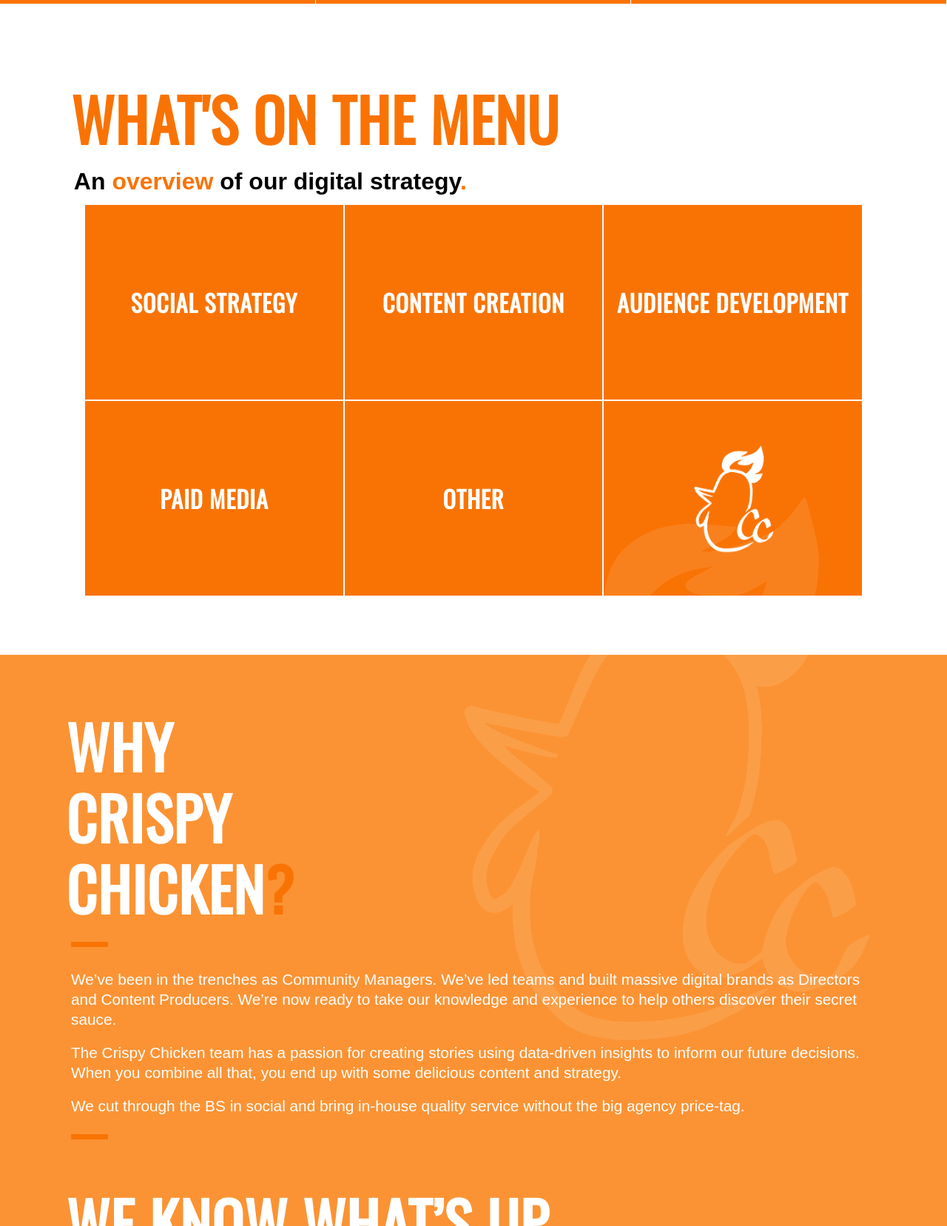
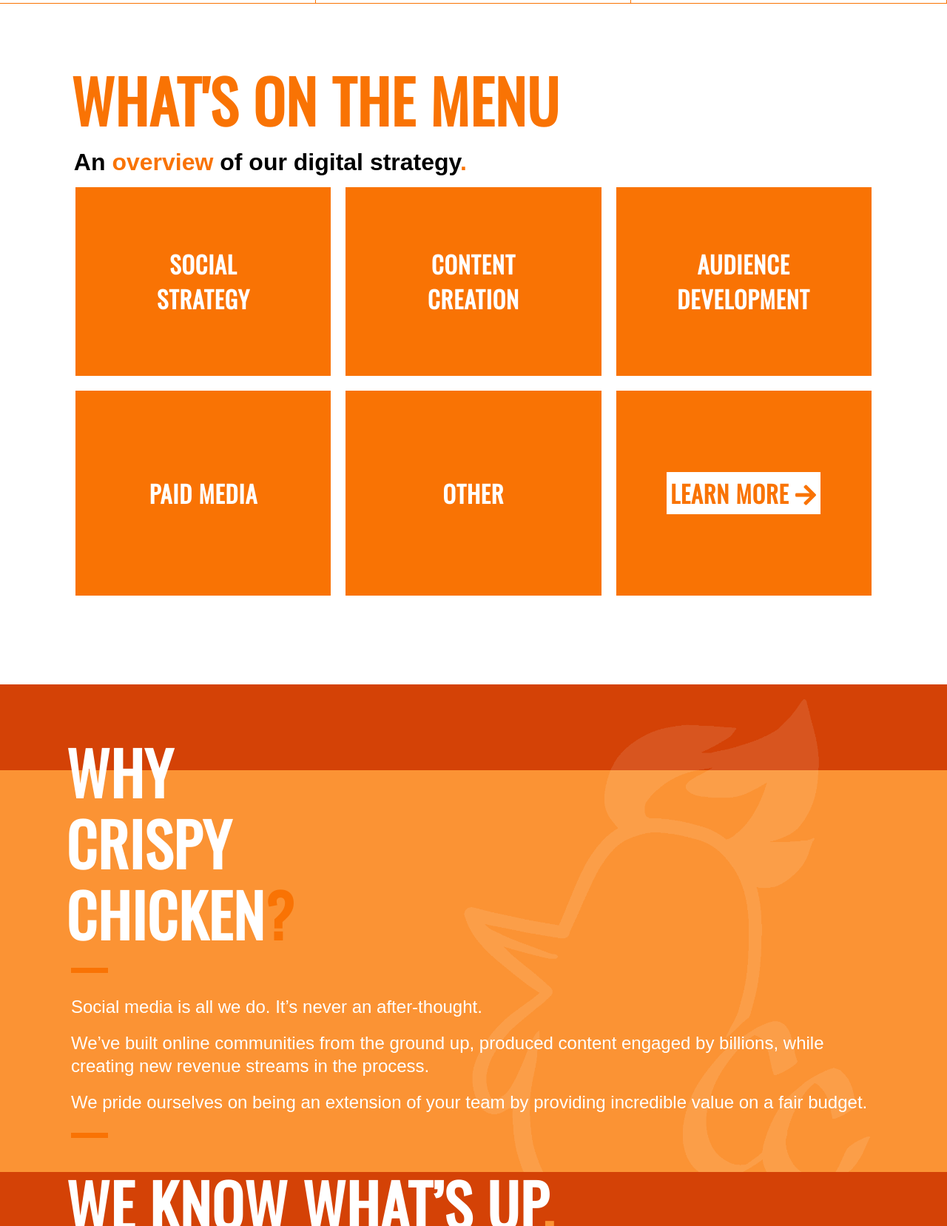
Before and after one commit to jspark721/cc-website2, a PHP site: page / in a window 1280 px wide. Shown: the part 1355-3012 px from the top of the page at 74% size. Run offline with PHP 8.4, Linux system fonts and the light colour scheme; some libraries are stand-ins or nearby versions; some web fonts are replaced.

Commit message:
updated design

```diff
--- a/css/main.css
+++ b/css/main.css
@@ -328,15 +328,17 @@
 .work-video--item {
   position: relative;
   transition: all 0.3s ease;
-  border-right: 1px solid #ffffff;
+  border-right: 1px solid #f97304;
+  border-bottom: 1px solid #f97304;
   z-index: 0; }
   .work-video--item:hover {
     transform: scale(1.05);
     z-index: 3;
     background: #ffffff;
-    box-shadow: 2px 2px 15px rgba(0, 0, 0, 0.4);
+    box-shadow: 2px 3px 20px rgba(0, 0, 0, 0.4);
     cursor: pointer;
-    border: none; }
+    border: none;
+    border: 4px solid #f97304; }
 
 .work-video--thumbnail {
   position: absolute;
@@ -357,7 +359,7 @@
   bottom: 0;
   width: 100%;
   height: 45%;
-  background: #f97304;
+  background: #ffffff;
   display: flex;
   justify-content: center;
   flex-direction: column; }
@@ -367,7 +369,7 @@
   .work-video--textarea p {
     margin-bottom: 5px; }
   .work-video--textarea .sm-cap span {
-    background: rgba(251, 147, 52, 0.6);
+    background: #fb9334;
     padding: 5px; }
 
 .work-video--btn {
@@ -378,7 +380,7 @@
 
 .services-container {
   width: 100%;
-  height: 110vh;
+  height: 115vh;
   background: #ffffff;
   position: relative;
   display: flex;
@@ -394,7 +396,7 @@
   background: #ffffff; }
   .services--header h1 {
     margin-left: 7.5%;
-    margin-top: 9%;
+    margin-top: 7%;
     color: #f97304;
     font-size: 5em;
     line-height: 1em; }
@@ -405,23 +407,60 @@
       color: #f97304; }
 
 .services--grid {
-  margin-top: 15%;
+  margin-top: 10%;
   display: grid;
   grid-template-columns: repeat(3, 1fr);
   grid-auto-rows: minmax(200px, auto);
-  width: 82%;
+  width: 84%;
   height: 60%;
-  grid-gap: 2px; }
+  grid-gap: 20px; }
 
 .services--item {
   background: #f97304;
+  overflow: hidden;
+  cursor: pointer; }
+
+.item-text {
   display: flex;
   align-items: center;
-  justify-content: center; }
-  .services--item h3 {
-    color: #ffffff; }
-  .services--item img {
-    width: 150px; }
+  justify-content: center;
+  width: 100%;
+  height: 100%;
+  min-height: 100%; }
+  .item-text h3 {
+    color: #ffffff;
+    text-align: center; }
+  .item-text a {
+    background: #ffffff;
+    padding: 5px;
+    transition: all 0.3s ease; }
+    .item-text a h3 {
+      color: #f97304; }
+    .item-text a:hover {
+      text-decoration: none;
+      font-size: 1.1em; }
+
+.services--item:hover .services--item-overlay {
+  transform: translateY(-100%); }
+
+.services--item-overlay {
+  background: #fb9334;
+  height: 100%;
+  grid-column: 1 / -1;
+  grid-row: 1 / -1;
+  position: relative;
+  display: grid;
+  justify-items: center;
+  align-items: center;
+  transform: translateY(0);
+  transition: all 0.3s ease-out; }
+  .services--item-overlay p {
+    padding: 25px;
+    text-align: center;
+    color: #ffffff;
+    text-transform: uppercase;
+    font-size: 1.4em;
+    font-family: "Oswald", sans-serif; }
 
 .arrow-lg {
   display: flex;
@@ -446,44 +485,59 @@
 .about-container {
   position: relative;
   width: 100%;
-  height: 85vh;
+  height: 95vh;
   min-height: 775px;
   background: #fb9334; }
-  .about-container .hero-title-line {
+
+.about--redbg {
+  position: absolute;
+  width: 100%;
+  height: 15%;
+  background: #d44206; }
+
+.about--redbg2 {
+  position: absolute;
+  width: 100%;
+  height: 15%;
+  background: #d44206;
+  bottom: 0; }
+
+.logo-bg {
+  position: absolute;
+  top: 0;
+  opacity: .1;
+  right: 0;
+  width: 60%;
+  z-index: 0; }
+
+.about--textarea {
+  position: absolute;
+  top: 9%; }
+  .about--textarea .hero-title-line {
     background: #f97304;
     margin-bottom: 30px;
     width: 50px;
     height: 7px;
     margin-left: 7.5%;
     margin-top: 25px; }
-  .about-container h1 {
-    padding-top: 75px;
+  .about--textarea h1 {
     margin-left: 7%;
     color: #ffffff;
     font-size: 5em;
     line-height: 1.2em; }
-    .about-container h1 span {
+    .about--textarea h1 span {
       color: #f97304; }
-  .about-container h2 {
+  .about--textarea h2 {
     margin: 0 7.5%;
     color: #ffffff;
     font-weight: 400;
     line-height: 1.3em;
-    font-size: 1.3em; }
-
-.logo-bg {
-  position: absolute;
-  top: -30%;
-  opacity: .1;
-  right: 0;
-  width: 60%;
-  z-index: 0; }
+    font-size: 1.5em; }
 
 .about--bigtitle {
   position: absolute;
   z-index: 5;
   left: 7%;
-  bottom: -50px;
   font-size: 5em;
   color: #ffffff; }
   .about--bigtitle span {
@@ -500,6 +554,12 @@
   height: 70vh;
   display: flex;
   align-items: center; }
+
+.overlay {
+  position: absolute;
+  background: rgba(0, 0, 0, 0.5);
+  width: 100%;
+  height: 100%; }
 
 .contact--text {
   margin-left: 7%;
--- a/index.html
+++ b/index.html
@@ -70,7 +70,7 @@
     <div class="work-video--grid">
       <div class="work-video--item">
         <div class="work-video--thumbnail">
-          <video muted loop id="hero-video">
+          <video autoplay muted loop id="hero-video">
             <source src="assets/work-vid1.mp4" type="video/mp4">
           </video>
         </div>
@@ -82,7 +82,7 @@
       </div>
       <div class="work-video--item">
         <div class="work-video--thumbnail">
-          <video muted loop id="hero-video">
+          <video autoplay muted loop id="hero-video">
             <source src="assets/work-vid2.mp4" type="video/mp4">
           </video>
         </div>
@@ -112,22 +112,49 @@
     </div>
     <div class="services--grid">
       <div class="services--item">
-        <h3>social strategy</h3>
+        <div class="item-text">
+          <h3>social <br>strategy</h3>
+        </div>
+        <div class="services--item-overlay">
+          <p>Consult on actionable insights and best practices</p>
+        </div>
       </div>
       <div class="services--item">
-        <h3>content creation</h3>
+        <div class="item-text">
+          <h3>content <br>creation</h3>
+        </div>
+        <div class="services--item-overlay">
+          <p>Produce and edit videos and graphics</p>
+        </div>
       </div>
       <div class="services--item">
-        <h3>audience development</h3>
+        <div class="item-text">
+          <h3>audience <br>development</h3>
+        </div>
+        <div class="services--item-overlay">
+          <p>Cultivate an engaged community</p>
+        </div>
       </div>
       <div class="services--item">
+        <div class="item-text">
           <h3>paid media</h3>
         </div>
+        <div class="services--item-overlay">
+          <p>Target your consumer</p>
+        </div>
+      </div>
       <div class="services--item">
+        <div class="item-text">
           <h3>other</h3>
         </div>
+        <div class="services--item-overlay">
+          <p>Social Management, Influencer Marketing, Branded Integrations, Digital Series Development, Linear/AVOD Programming</p>
+        </div>
+      </div>
       <div class="services--item">
-        <img src="assets/cc-logo-sm.png" />
+        <div class="item-text">
+          <a><h3>learn more <i class="fas fa-arrow-right"></i></h3></a>
+        </div>
       </div>
     </div>
     <!-- <div class="services--right">
@@ -149,21 +176,27 @@
   </section>
 
   <section class="about-container">
+    <div class="about--redbg"></div>
     <img class="logo-bg" src="assets/cc-logo-sm.png" />
+    <div class="about--textarea">
       <h1>why <br>crispy <br>chicken<span>?</span></h1>
       <div class="hero-title-line"></div>
-    <h2>We’ve been in the trenches as Community Managers. We’ve led teams and built massive digital brands as Directors and Content Producers. We’re now ready to take our knowledge and experience to help others discover their secret sauce.</h2><br>
-    <h2>The Crispy Chicken team has a passion for creating stories using data-driven insights to inform our future decisions. When you combine all that, you end up with some delicious content and strategy.</h2><br>
-    <h2>We cut through the BS in social and bring in-house quality service without the big agency price-tag.</h2>
+      <h2>Social media is all we do. It’s never an after-thought.</h2>
+      <br>
+      <h2>We’ve built online communities from the ground up, produced content engaged by billions, while creating new revenue streams in the process.</h2>
+      <br>
+      <h2>We pride ourselves on being an extension of your team by providing incredible value on a fair budget.</h2>
       <div class="hero-title-line"></div>
       <h3 class="about--bigtitle">We know what’s up<span>.</span></h3>
+    </div>
+    <div class="about--redbg2"></div>
   </section>
 
 
   <section class="contact-container">
     <div class="overlay"></div>
     <div class="contact--text">
-      <h1>Let's work<br> together<span>.</span></h1><br>
+      <h1>Let's start<br> cookin<span>'</span></h1><br>
       <button class="btn-primary">get in touch</button>
     </div>
   </section>
--- a/scss/main.scss
+++ b/scss/main.scss
@@ -250,15 +250,17 @@
 .work-video--item {
   position: relative;
   transition: $ease;
-  border-right: 1px solid $white;
+  border-right: 1px solid $orange;
+  border-bottom: 1px solid $orange;
   z-index: 0;
   &:hover {
     transform: scale(1.05);
     z-index: 3;
     background: $white;
-    box-shadow: 2px 2px 15px rgba($black, .4);
+    box-shadow: 2px 3px 20px rgba($black, .4);
     cursor: pointer;
     border: none;
+    border: 4px solid $orange;
   }
 }
 
@@ -283,7 +285,7 @@
   bottom: 0;
   width: 100%;
   height: 45%;
-  background: $orange;
+  background: $white;
   display: flex;
   justify-content: center;
   flex-direction: column;
@@ -296,7 +298,7 @@
     margin-bottom: 5px;
   }
   .sm-cap span{
-    background: rgba($lightorange, .6);
+    background: $lightorange;
     padding: 5px;
   }
 }
@@ -310,7 +312,7 @@
 
 .services-container {
   width: 100%;
-  height: 110vh;
+  height: 115vh;
   background: $white;
   position: relative;
   display: flex;
@@ -327,7 +329,7 @@
   background: $white;
   h1 {
     margin-left: 7.5%;
-    margin-top: 9%;
+    margin-top: 7%;
     color: $orange;
     font-size: 5em;
     line-height: 1em;
@@ -342,24 +344,66 @@
 }
 
 .services--grid {
-  margin-top: 15%;
+  margin-top: 10%;
   display: grid;
   grid-template-columns: repeat(3, 1fr);
   grid-auto-rows: minmax(200px, auto);
-  width: 82%;
+  width: 84%;
   height: 60%;
-  grid-gap: 2px;
+  grid-gap: 20px;
 }
 .services--item {
   background: $orange;
+  overflow: hidden;
+  cursor: pointer;
+}
+.item-text {
   display: flex;
   align-items: center;
   justify-content: center;
+  width: 100%;
+  height: 100%;
+  min-height: 100%;
   h3 {
     color: $white;
+    text-align: center;
   }
-  img {
-    width: 150px;
+  a {
+    background: $white;
+    padding: 5px;
+    transition: $ease;
+    h3 {
+      color: $orange;
+    }
+    &:hover {
+      text-decoration: none;
+      font-size: 1.1em;
+    }
+  }
+}
+
+.services--item:hover .services--item-overlay {
+  transform: translateY(-100%);
+}
+
+.services--item-overlay {
+  background: rgba($lightorange, 1);
+  height: 100%;
+  grid-column: 1 / -1;
+  grid-row: 1 / -1;
+  position: relative;
+  display: grid;
+  justify-items: center;
+  align-items: center;
+  transform: translateY(0);
+  transition: $ease-out;
+  p {
+    padding: 25px;
+    text-align: center;
+    color: $white;
+    text-transform: uppercase;
+    font-size: 1.4em;
+    font-family: $header;
   }
 }
 
@@ -429,9 +473,36 @@
 .about-container {
   position: relative;
   width: 100%;
-  height: 85vh;
+  height: 95vh;
   min-height: 775px;
   background: $lightorange;
+}
+
+.about--redbg {
+  position: absolute;
+  width: 100%;
+  height: 15%;
+  background: $redorange;
+}
+.about--redbg2 {
+  position: absolute;
+  width: 100%;
+  height: 15%;
+  background: $redorange;
+  bottom: 0;
+}
+
+.logo-bg {
+  position: absolute;
+  top: 0;
+  opacity: .1;
+  right: 0;
+  width: 60%;
+  z-index: 0;
+}
+.about--textarea {
+  position: absolute;
+  top: 9%;
   .hero-title-line {
     background: $orange;
     margin-bottom: 30px;
@@ -441,7 +512,6 @@
     margin-top: 25px;
   }
   h1 {
-    padding-top: 75px;
     margin-left: 7%;
     color: $white;
     font-size: 5em;
@@ -455,24 +525,14 @@
     color: $white;
     font-weight: 400;
     line-height: 1.3em;
-    font-size: 1.3em;
+    font-size: 1.5em;
   }
-}
-
-.logo-bg {
-  position: absolute;
-  top: -30%;
-  opacity: .1;
-  right: 0;
-  width: 60%;
-  z-index: 0;
 }
 
 .about--bigtitle {
   position: absolute;
   z-index: 5;
   left: 7%;
-  bottom: -50px;
   font-size: 5em;
   color: $white;
   span {
@@ -494,12 +554,12 @@
   align-items: center;
 }
 
-// .overlay {
-//   position: absolute;
-//   background: rgba($black, .5);
-//   width: 100%;
-//   height: 100%;
-// }
+.overlay {
+  position: absolute;
+  background: rgba($black, .5);
+  width: 100%;
+  height: 100%;
+}
 .contact--text {
   margin-left: 7%;
   color: $white;
```
Lines whose indentation alone changed are shown as unchanged.
